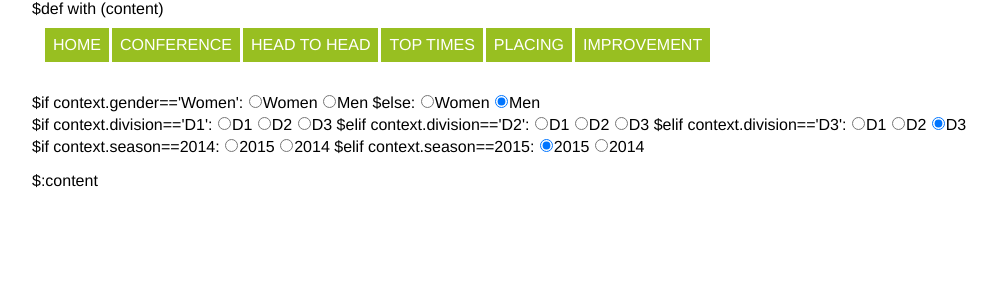
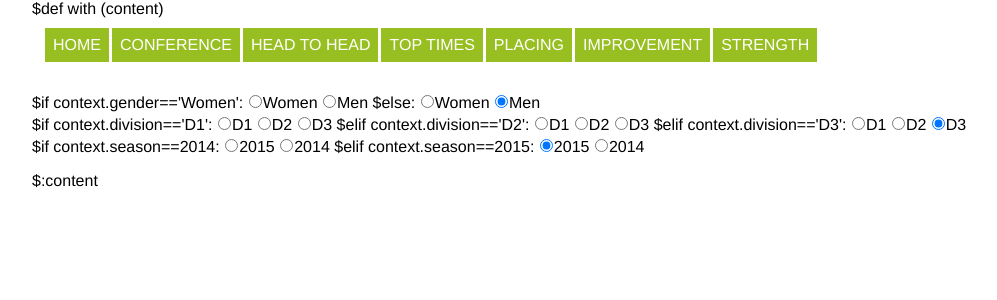
Before and after one commit to kevinhallman/Fantasy, a Python web app: template templates/layout.html in a window 1280 px wide. Shown: the top 300 px of the page, without its empty margins (32-1029 px from the left). Run offline with Jinja, Linux system fonts and the light colour scheme; the template is opened without the code that fills it, so the values that code supplies are empty; some libraries are stand-ins or nearby versions.

Commit message:
new homepage

```diff
--- a/templates/layout.html
+++ b/templates/layout.html
@@ -137,7 +137,9 @@ $def with (content)
             	\$('body').load(url.split("?")[0]);
 			}
 		</script>
-		<title>Swims</title>
+		<title>Swimming Simulator</title>
+		<meta name="description"
+			  content="The swimulator allows you to simulate potential collegiate swim meets as well as providing other statistics about college swimming."
 	</head>
 
 	<body>
@@ -145,9 +147,10 @@ $def with (content)
 			<li value=1 ><a class="header" href="/">Home</a></li>
 			<li value=2 ><a class="header" href="/conference">Conference</a> </li>
 			<li value=3 ><a class="header" href="/swimulate">Head to Head</a></li>
-			<li value=5 ><a class="header" href="/times">Top Times</a></li>
-			<li value=6 ><a class="header" href="/placing">Placing</a></li>
-			<li value=7 ><a class="header" href="/improvement">Improvement</a></li>
+			<li value=4 ><a class="header" href="/times">Top Times</a></li>
+			<li value=5 ><a class="header" href="/placing">Placing</a></li>
+			<li value=6 ><a class="header" href="/improvement">Improvement</a></li>
+			<li value=7 ><a class="header" href="/strength">Strength</a></li>
 		</ul>
 		<form id="gendiv">
 			<br/>
```
